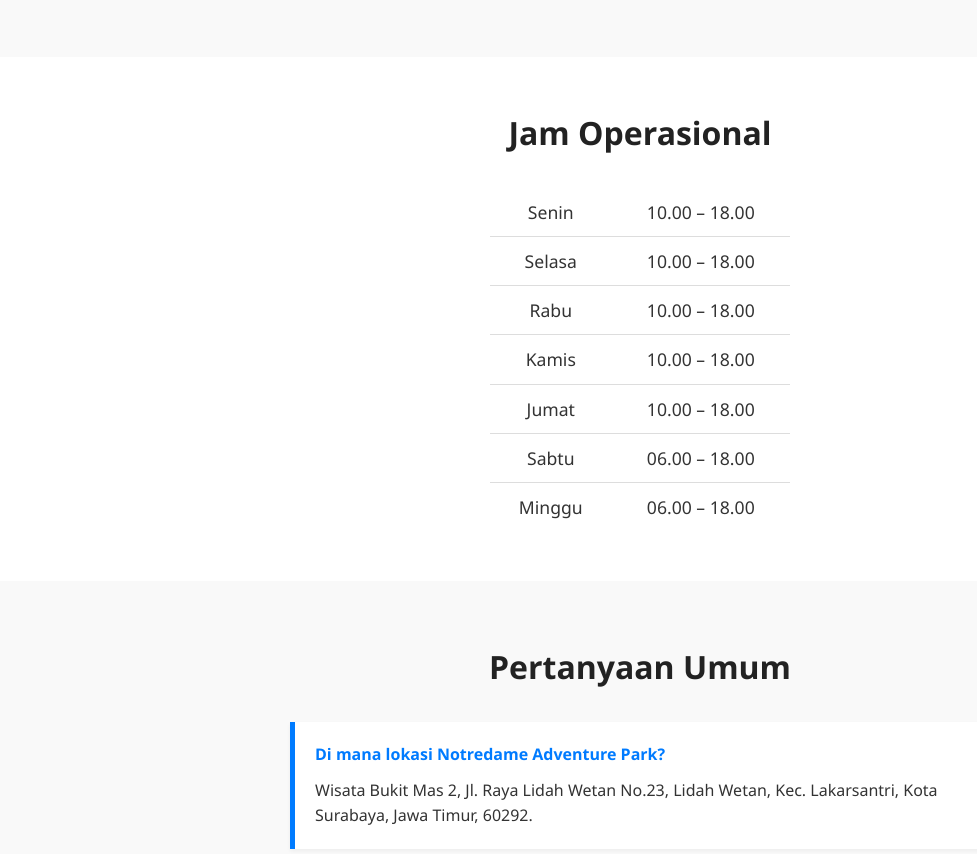
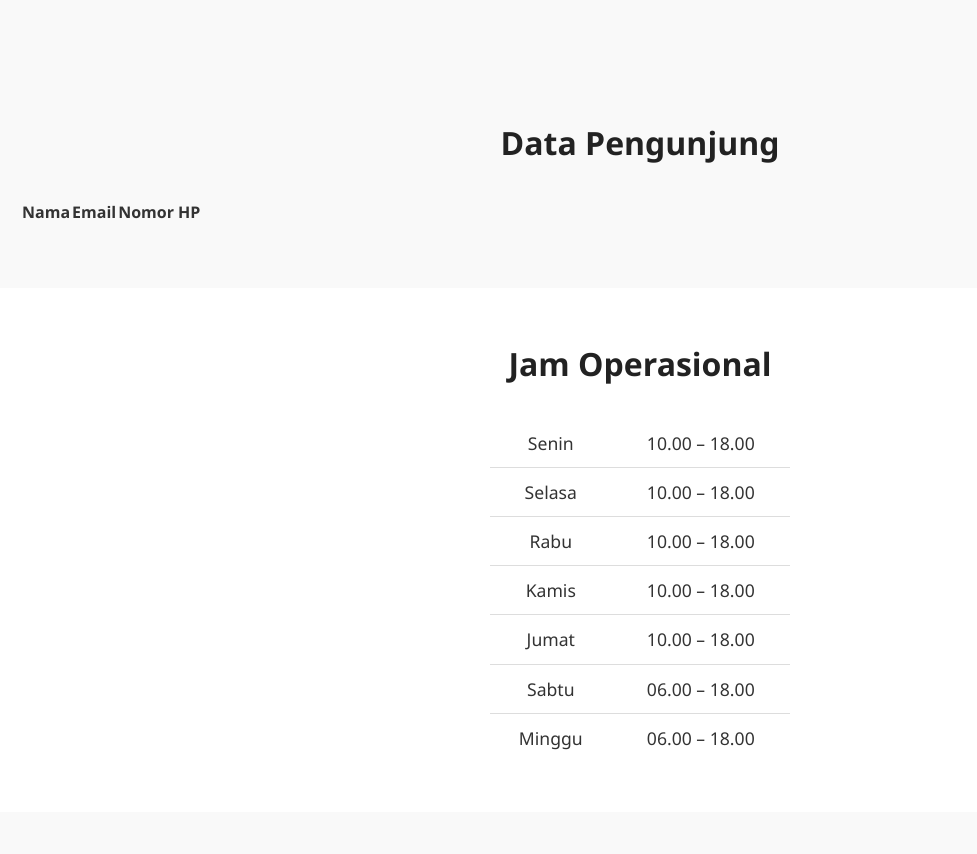
Before and after one commit to Superfeatz/Tugas-Landing-Page, a plain HTML site: page Landing Page/index.html in a window 1280 px wide. Shown: the part 3439-4293 px from the top of the page, without its empty margins (0-977 px from the left). Drawn offline with Linux system fonts and the light colour scheme.

Commit message:
Update index.html

```diff
--- a/Landing Page/index.html
+++ b/Landing Page/index.html
@@ -119,6 +119,24 @@
     </form>
   </section>
 
+
+  <section class="table-section">
+  <h2>Data Pengunjung</h2>
+  <table id="visitorTable">
+    <thead>
+      <tr>
+        <th>Nama</th>
+        <th>Email</th>
+        <th>Nomor HP</th>
+      </tr>
+    </thead>
+    <tbody>
+      <!-- Data akan ditambahkan lewat JS -->
+    </tbody>
+  </table>
+</section>
+
+
   <!-- Opening Hours -->
   <section class="opening-hours">
     <h2>Jam Operasional</h2>
```
